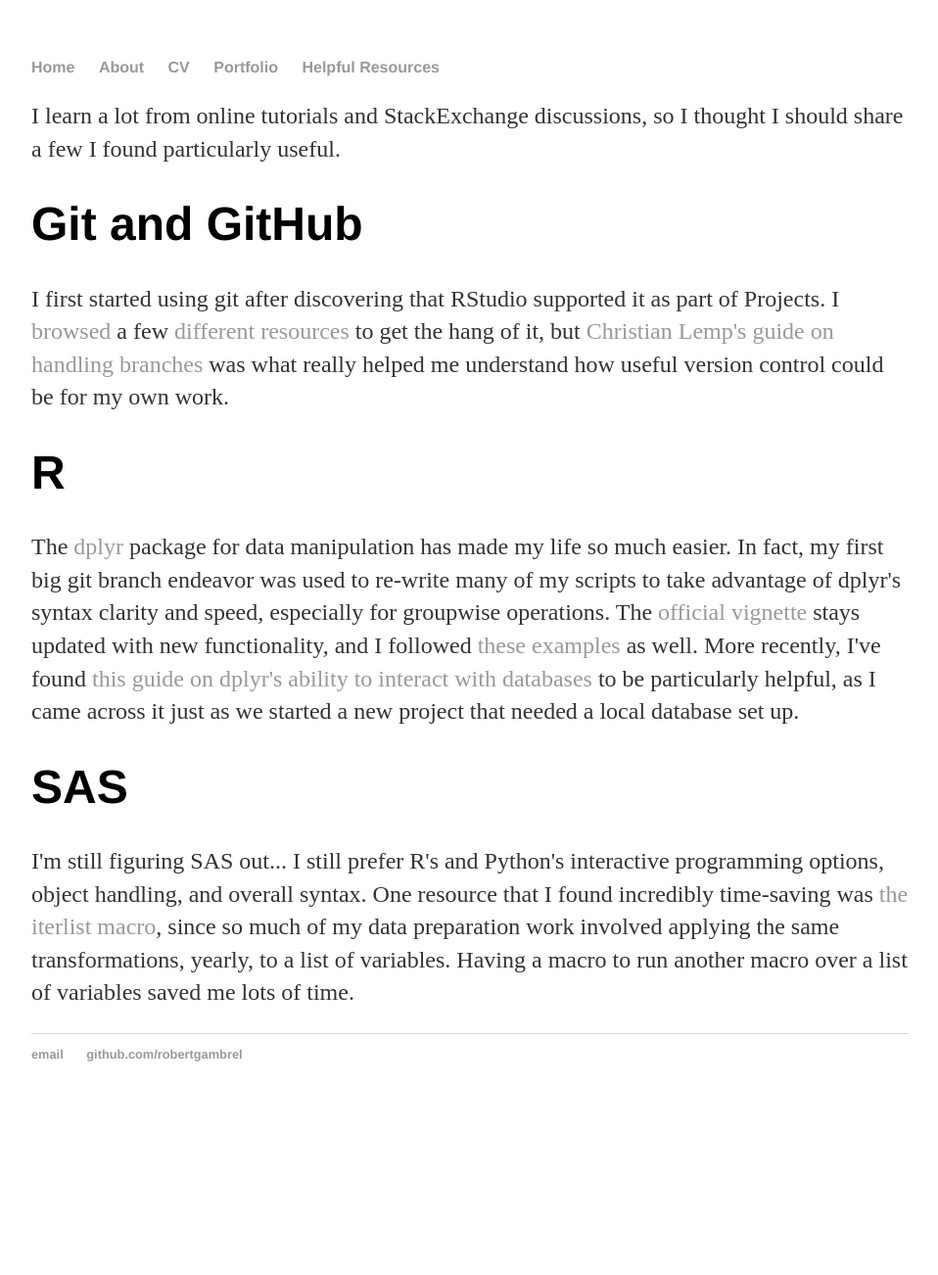
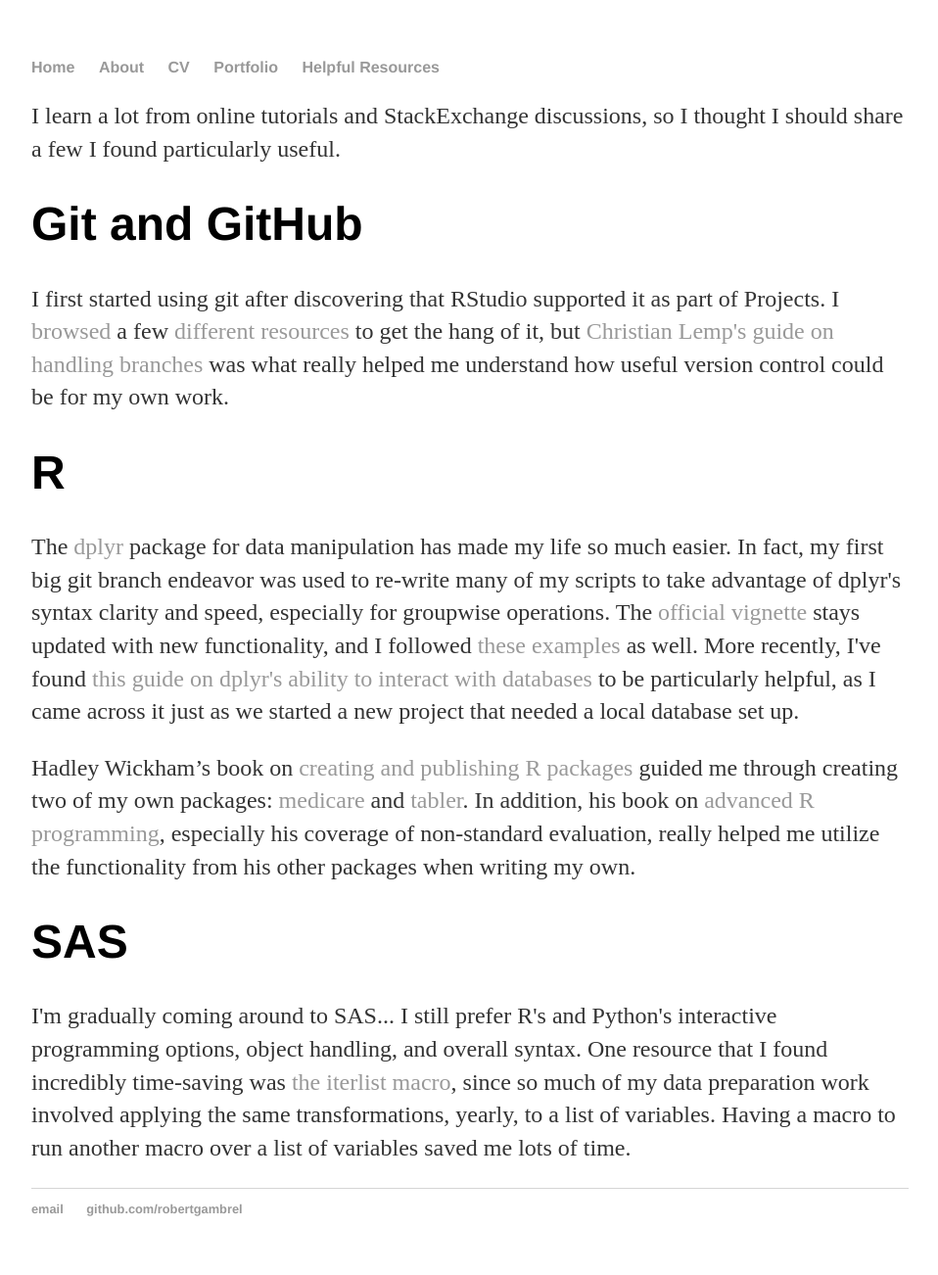
Before and after one commit to robertgambrel/robertgambrel.github.io, a Jekyll site: the page built from resources/index.md, in a window 1280 px wide. Shown: the whole page at 98% size, without its empty margins (160-1118 px from the left). Built offline with Jekyll 4.4.1, drawn with Linux system fonts in a browser that asks for light colours; before the commit the page ends 1144 px from its top, so only the background shows below that.

Commit message:
Add links to recently used resources

```diff
--- a/resources/index.md
+++ b/resources/index.md
@@ -14,7 +14,9 @@
 # R
 The [dplyr](https://github.com/hadley/dplyr) package for data manipulation has made my life so much easier. In fact, my first big git branch endeavor was used to re-write many of my scripts to take advantage of dplyr\'s syntax clarity and speed, especially for groupwise operations. The [official vignette](https://cran.rstudio.com/web/packages/dplyr/vignettes/introduction.html) stays updated with new functionality, and I followed [these examples](http://datascienceplus.com/data-manipulation-with-dplyr/) as well. More recently, I\'ve found [this guide on dplyr\'s ability to interact with databases](http://datascienceplus.com/working-with-databases-in-r/) to be particularly helpful, as I came across it just as we started a new project that needed a local database set up.
 
+Hadley Wickham's book on [creating and publishing R packages](http://r-pkgs.had.co.nz/) guided me through creating two of my own packages: [medicare](https://github.com/robertgambrel/medicare) and [tabler](https://github.com/robertgambrel/tabler). In addition, his book on [advanced R programming](http://adv-r.had.co.nz/), especially his coverage of non-standard evaluation, really helped me utilize the functionality from his other packages when writing my own.
+
 <a name = 'sas'></a>
 
 # SAS
-I\'m still figuring SAS out\... I still prefer R\'s and Python\'s interactive programming options, object handling, and overall syntax. One resource that I found incredibly time-saving was [the iterlist macro](http://www.wuss.org/proceedings08/08WUSS%20Proceedings/papers/cod/cod06.pdf), since so much of my data preparation work involved applying the same transformations, yearly, to a list of variables. Having a macro to run another macro over a list of variables saved me lots of time.
+I\'m gradually coming around to SAS\... I still prefer R\'s and Python\'s interactive programming options, object handling, and overall syntax. One resource that I found incredibly time-saving was [the iterlist macro](http://www.wuss.org/proceedings08/08WUSS%20Proceedings/papers/cod/cod06.pdf), since so much of my data preparation work involved applying the same transformations, yearly, to a list of variables. Having a macro to run another macro over a list of variables saved me lots of time.
```
